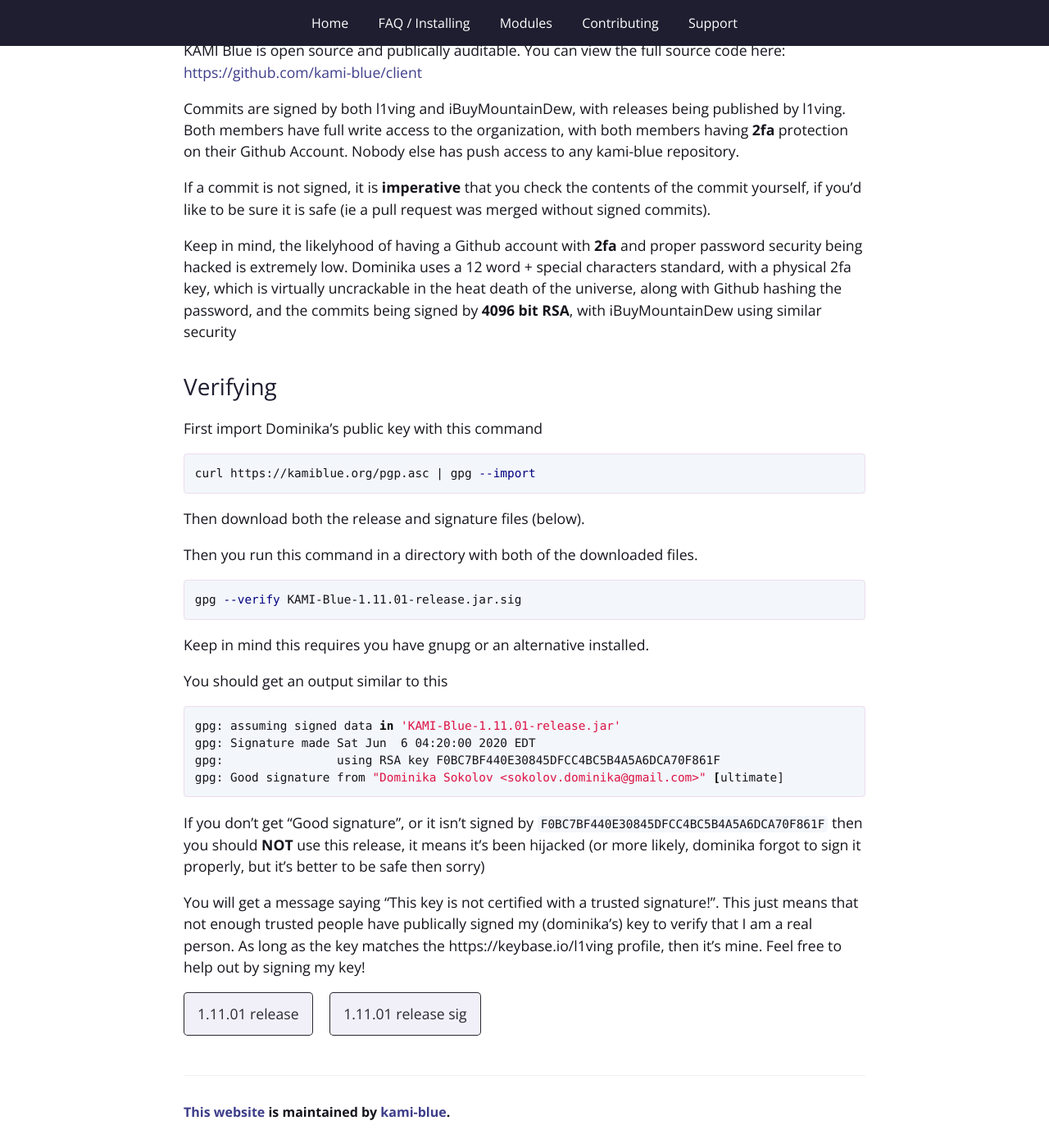
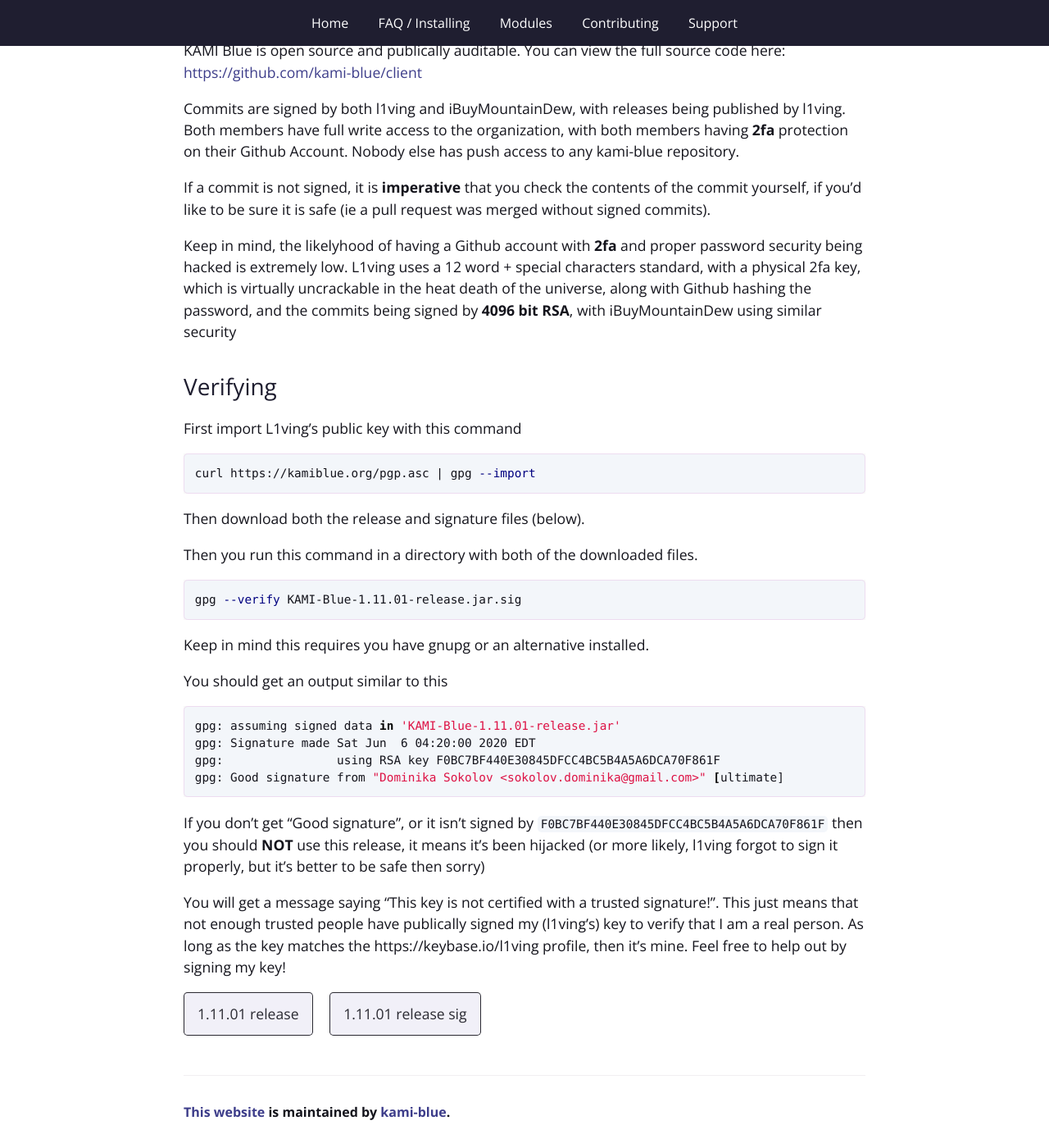
Before and after one commit to kami-blue/website, a Jekyll site: the page built from signing.md, in a window 1280 px wide and 1400 px high, scrolled down 482 px. Shown: the whole window at 82% size. Built offline with Jekyll 4.4.1, drawn with Linux system fonts in a browser that asks for light colours.

Commit message:
dominika replaced with l1ving (#50)

````diff
--- a/signing.md
+++ b/signing.md
@@ -12,11 +12,11 @@ Commits are signed by both l1ving and iBuyMountainDew, with releases being publi
 
 If a commit is not signed, it is **imperative** that you check the contents of the commit yourself, if you'd like to be sure it is safe (ie a pull request was merged without signed commits).
 
-Keep in mind, the likelyhood of having a Github account with **2fa** and proper password security being hacked is extremely low. Dominika uses a 12 word + special characters standard, with a physical 2fa key, which is virtually uncrackable in the heat death of the universe, along with Github hashing the password, and the commits being signed by **4096 bit RSA**, with iBuyMountainDew using similar security
+Keep in mind, the likelyhood of having a Github account with **2fa** and proper password security being hacked is extremely low. L1ving uses a 12 word + special characters standard, with a physical 2fa key, which is virtually uncrackable in the heat death of the universe, along with Github hashing the password, and the commits being signed by **4096 bit RSA**, with iBuyMountainDew using similar security
 
 ## Verifying
 
-First import Dominika's public key with this command
+First import L1ving's public key with this command
 
 ```bash
 curl https://kamiblue.org/pgp.asc | gpg --import
@@ -41,9 +41,9 @@ gpg:                using RSA key F0BC7BF440E30845DFCC4BC5B4A5A6DCA70F861F
 gpg: Good signature from "Dominika Sokolov <sokolov.dominika@gmail.com>" [ultimate]
 ```
 
-If you don't get "Good signature", or it isn't signed by `F0BC7BF440E30845DFCC4BC5B4A5A6DCA70F861F` then you should **NOT** use this release, it means it's been hijacked (or more likely, dominika forgot to sign it properly, but it's better to be safe then sorry)
+If you don't get "Good signature", or it isn't signed by `F0BC7BF440E30845DFCC4BC5B4A5A6DCA70F861F` then you should **NOT** use this release, it means it's been hijacked (or more likely, l1ving forgot to sign it properly, but it's better to be safe then sorry)
 
-You will get a message saying "This key is not certified with a trusted signature!". This just means that not enough trusted people have publically signed my (dominika's) key to verify that I am a real person. As long as the key matches the https://keybase.io/l1ving profile, then it's mine. Feel free to help out by signing my key!
+You will get a message saying "This key is not certified with a trusted signature!". This just means that not enough trusted people have publically signed my (l1ving's) key to verify that I am a real person. As long as the key matches the https://keybase.io/l1ving profile, then it's mine. Feel free to help out by signing my key!
 
 <a href="{{ site.github.jar_url }}" class="btnc">{{  site.cur_ver  }} release</a>
 <a href="{{ site.github.jar_sig_url }}" class="btnc">{{  site.cur_ver  }} release sig</a>
````
